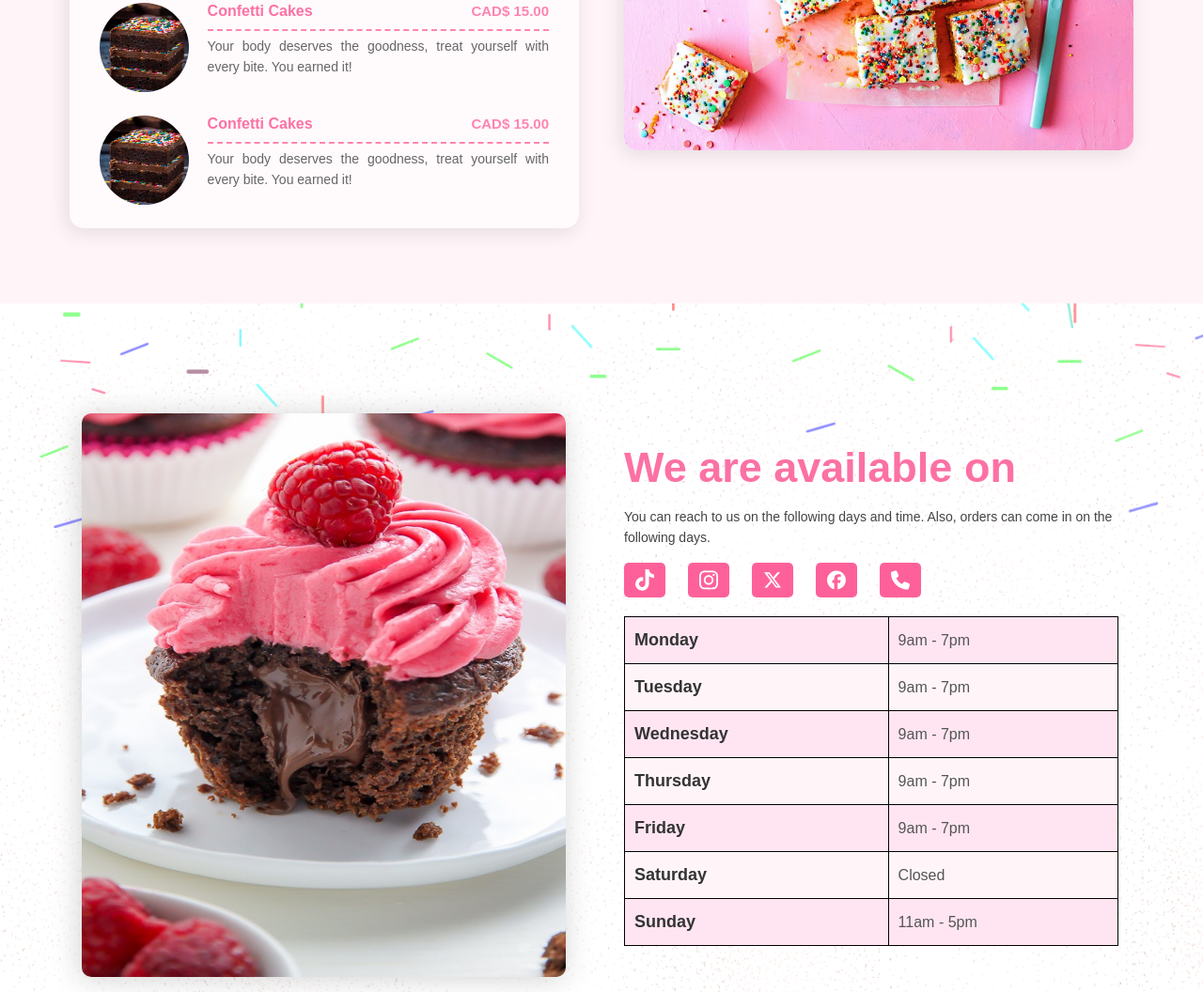
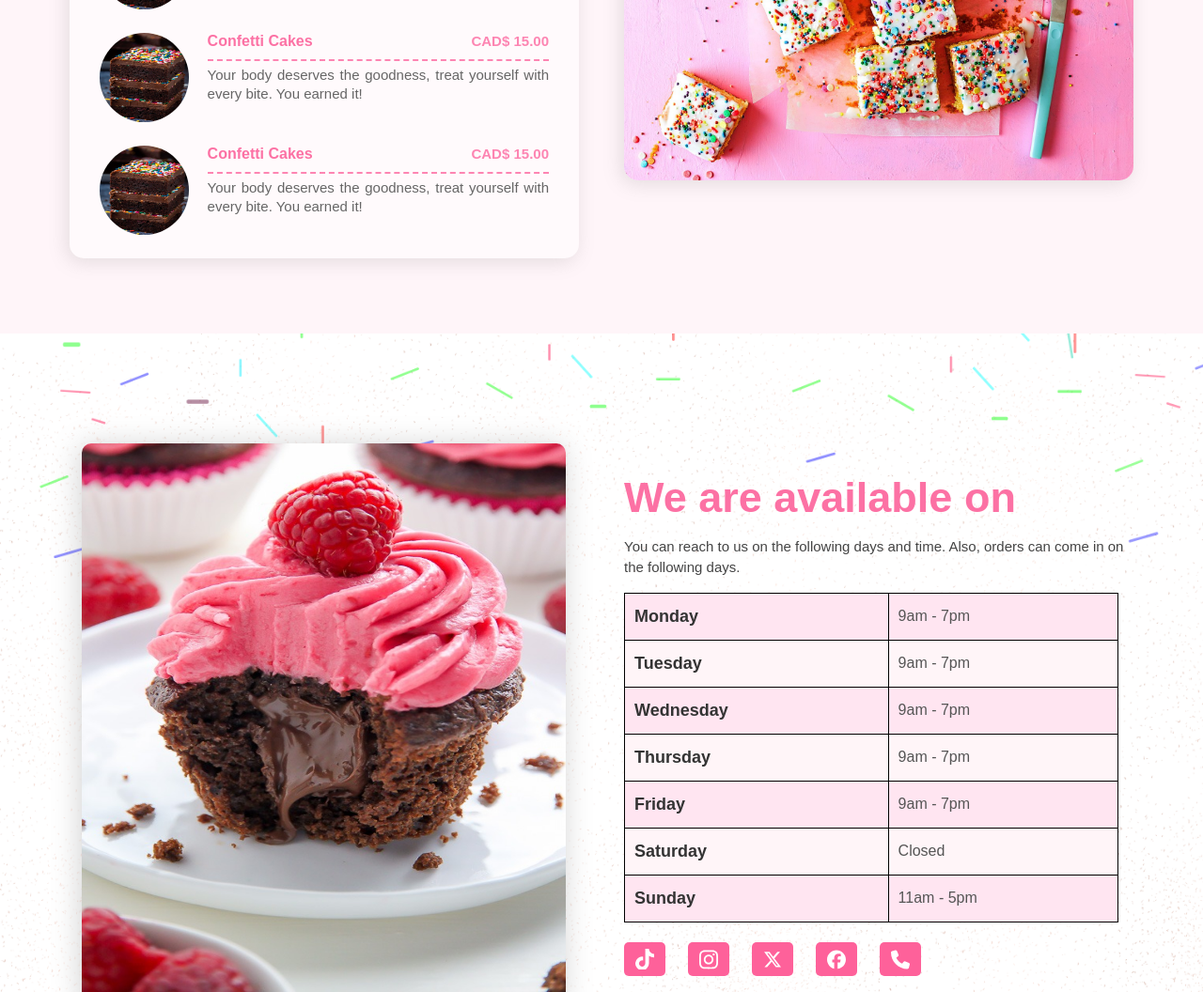
Before and after one commit to Oj-Michael/htur-venture, a plain HTML site: page index.html in a window 1280 px wide. Shown: the part 2401-3457 px from the top of the page at 94% size. Drawn offline with Linux system fonts and the light colour scheme.

Commit message:
UX update

```diff
--- a/index.html
+++ b/index.html
@@ -198,15 +198,6 @@
               <p style="margin-bottom: 1rem;">
                 You can reach to us on the following days and time. Also, orders can come in on the following days.
               </p>
-              <div class="socials">
-                <svg xmlns="http://www.w3.org/2000/svg" viewBox="0 0 448 512"><!--!Font Awesome Free 6.7.2 by @fontawesome - https://fontawesome.com License - https://fontawesome.com/license/free Copyright 2025 Fonticons, Inc.--><path d="M448 209.9a210.1 210.1 0 0 1 -122.8-39.3V349.4A162.6 162.6 0 1 1 185 188.3V278.2a74.6 74.6 0 1 0 52.2 71.2V0l88 0a121.2 121.2 0 0 0 1.9 22.2h0A122.2 122.2 0 0 0 381 102.4a121.4 121.4 0 0 0 67 20.1z"/></svg>
-
-                <svg xmlns="http://www.w3.org/2000/svg" viewBox="0 0 448 512"><!--!Font Awesome Free 6.7.2 by @fontawesome - https://fontawesome.com License - https://fontawesome.com/license/free Copyright 2025 Fonticons, Inc.--><path d="M224.1 141c-63.6 0-114.9 51.3-114.9 114.9s51.3 114.9 114.9 114.9S339 319.5 339 255.9 287.7 141 224.1 141zm0 189.6c-41.1 0-74.7-33.5-74.7-74.7s33.5-74.7 74.7-74.7 74.7 33.5 74.7 74.7-33.6 74.7-74.7 74.7zm146.4-194.3c0 14.9-12 26.8-26.8 26.8-14.9 0-26.8-12-26.8-26.8s12-26.8 26.8-26.8 26.8 12 26.8 26.8zm76.1 27.2c-1.7-35.9-9.9-67.7-36.2-93.9-26.2-26.2-58-34.4-93.9-36.2-37-2.1-147.9-2.1-184.9 0-35.8 1.7-67.6 9.9-93.9 36.1s-34.4 58-36.2 93.9c-2.1 37-2.1 147.9 0 184.9 1.7 35.9 9.9 67.7 36.2 93.9s58 34.4 93.9 36.2c37 2.1 147.9 2.1 184.9 0 35.9-1.7 67.7-9.9 93.9-36.2 26.2-26.2 34.4-58 36.2-93.9 2.1-37 2.1-147.8 0-184.8zM398.8 388c-7.8 19.6-22.9 34.7-42.6 42.6-29.5 11.7-99.5 9-132.1 9s-102.7 2.6-132.1-9c-19.6-7.8-34.7-22.9-42.6-42.6-11.7-29.5-9-99.5-9-132.1s-2.6-102.7 9-132.1c7.8-19.6 22.9-34.7 42.6-42.6 29.5-11.7 99.5-9 132.1-9s102.7-2.6 132.1 9c19.6 7.8 34.7 22.9 42.6 42.6 11.7 29.5 9 99.5 9 132.1s2.7 102.7-9 132.1z"/></svg>
-                <svg xmlns="http://www.w3.org/2000/svg" viewBox="0 0 512 512"><!--!Font Awesome Free 6.7.2 by @fontawesome - https://fontawesome.com License - https://fontawesome.com/license/free Copyright 2025 Fonticons, Inc.--><path d="M389.2 48h70.6L305.6 224.2 487 464H345L233.7 318.6 106.5 464H35.8L200.7 275.5 26.8 48H172.4L272.9 180.9 389.2 48zM364.4 421.8h39.1L151.1 88h-42L364.4 421.8z"/></svg>
-
-                <svg xmlns="http://www.w3.org/2000/svg" viewBox="0 0 512 512"><!--!Font Awesome Free 6.7.2 by @fontawesome - https://fontawesome.com License - https://fontawesome.com/license/free Copyright 2025 Fonticons, Inc.--><path d="M512 256C512 114.6 397.4 0 256 0S0 114.6 0 256C0 376 82.7 476.8 194.2 504.5V334.2H141.4V256h52.8V222.3c0-87.1 39.4-127.5 125-127.5c16.2 0 44.2 3.2 55.7 6.4V172c-6-.6-16.5-1-29.6-1c-42 0-58.2 15.9-58.2 57.2V256h83.6l-14.4 78.2H287V510.1C413.8 494.8 512 386.9 512 256h0z"/></svg>
-                <svg xmlns="http://www.w3.org/2000/svg" viewBox="0 0 512 512"><!--!Font Awesome Free 6.7.2 by @fontawesome - https://fontawesome.com License - https://fontawesome.com/license/free Copyright 2025 Fonticons, Inc.--><path d="M164.9 24.6c-7.7-18.6-28-28.5-47.4-23.2l-88 24C12.1 30.2 0 46 0 64C0 311.4 200.6 512 448 512c18 0 33.8-12.1 38.6-29.5l24-88c5.3-19.4-4.6-39.7-23.2-47.4l-96-40c-16.3-6.8-35.2-2.1-46.3 11.6L304.7 368C234.3 334.7 177.3 277.7 144 207.3L193.3 167c13.7-11.2 18.4-30 11.6-46.3l-40-96z"/></svg>
-              </div>
               <table class="time-table">
                 <tr>
                   <th colspan="3">Monday</th>
@@ -237,6 +228,15 @@
                   <td>11am - 5pm</td>
                 </tr>
               </table>
+              <div class="socials">
+                <svg xmlns="http://www.w3.org/2000/svg" viewBox="0 0 448 512"><!--!Font Awesome Free 6.7.2 by @fontawesome - https://fontawesome.com License - https://fontawesome.com/license/free Copyright 2025 Fonticons, Inc.--><path d="M448 209.9a210.1 210.1 0 0 1 -122.8-39.3V349.4A162.6 162.6 0 1 1 185 188.3V278.2a74.6 74.6 0 1 0 52.2 71.2V0l88 0a121.2 121.2 0 0 0 1.9 22.2h0A122.2 122.2 0 0 0 381 102.4a121.4 121.4 0 0 0 67 20.1z"/></svg>
+
+                <svg xmlns="http://www.w3.org/2000/svg" viewBox="0 0 448 512"><!--!Font Awesome Free 6.7.2 by @fontawesome - https://fontawesome.com License - https://fontawesome.com/license/free Copyright 2025 Fonticons, Inc.--><path d="M224.1 141c-63.6 0-114.9 51.3-114.9 114.9s51.3 114.9 114.9 114.9S339 319.5 339 255.9 287.7 141 224.1 141zm0 189.6c-41.1 0-74.7-33.5-74.7-74.7s33.5-74.7 74.7-74.7 74.7 33.5 74.7 74.7-33.6 74.7-74.7 74.7zm146.4-194.3c0 14.9-12 26.8-26.8 26.8-14.9 0-26.8-12-26.8-26.8s12-26.8 26.8-26.8 26.8 12 26.8 26.8zm76.1 27.2c-1.7-35.9-9.9-67.7-36.2-93.9-26.2-26.2-58-34.4-93.9-36.2-37-2.1-147.9-2.1-184.9 0-35.8 1.7-67.6 9.9-93.9 36.1s-34.4 58-36.2 93.9c-2.1 37-2.1 147.9 0 184.9 1.7 35.9 9.9 67.7 36.2 93.9s58 34.4 93.9 36.2c37 2.1 147.9 2.1 184.9 0 35.9-1.7 67.7-9.9 93.9-36.2 26.2-26.2 34.4-58 36.2-93.9 2.1-37 2.1-147.8 0-184.8zM398.8 388c-7.8 19.6-22.9 34.7-42.6 42.6-29.5 11.7-99.5 9-132.1 9s-102.7 2.6-132.1-9c-19.6-7.8-34.7-22.9-42.6-42.6-11.7-29.5-9-99.5-9-132.1s-2.6-102.7 9-132.1c7.8-19.6 22.9-34.7 42.6-42.6 29.5-11.7 99.5-9 132.1-9s102.7-2.6 132.1 9c19.6 7.8 34.7 22.9 42.6 42.6 11.7 29.5 9 99.5 9 132.1s2.7 102.7-9 132.1z"/></svg>
+                <svg xmlns="http://www.w3.org/2000/svg" viewBox="0 0 512 512"><!--!Font Awesome Free 6.7.2 by @fontawesome - https://fontawesome.com License - https://fontawesome.com/license/free Copyright 2025 Fonticons, Inc.--><path d="M389.2 48h70.6L305.6 224.2 487 464H345L233.7 318.6 106.5 464H35.8L200.7 275.5 26.8 48H172.4L272.9 180.9 389.2 48zM364.4 421.8h39.1L151.1 88h-42L364.4 421.8z"/></svg>
+
+                <svg xmlns="http://www.w3.org/2000/svg" viewBox="0 0 512 512"><!--!Font Awesome Free 6.7.2 by @fontawesome - https://fontawesome.com License - https://fontawesome.com/license/free Copyright 2025 Fonticons, Inc.--><path d="M512 256C512 114.6 397.4 0 256 0S0 114.6 0 256C0 376 82.7 476.8 194.2 504.5V334.2H141.4V256h52.8V222.3c0-87.1 39.4-127.5 125-127.5c16.2 0 44.2 3.2 55.7 6.4V172c-6-.6-16.5-1-29.6-1c-42 0-58.2 15.9-58.2 57.2V256h83.6l-14.4 78.2H287V510.1C413.8 494.8 512 386.9 512 256h0z"/></svg>
+                <svg xmlns="http://www.w3.org/2000/svg" viewBox="0 0 512 512"><!--!Font Awesome Free 6.7.2 by @fontawesome - https://fontawesome.com License - https://fontawesome.com/license/free Copyright 2025 Fonticons, Inc.--><path d="M164.9 24.6c-7.7-18.6-28-28.5-47.4-23.2l-88 24C12.1 30.2 0 46 0 64C0 311.4 200.6 512 448 512c18 0 33.8-12.1 38.6-29.5l24-88c5.3-19.4-4.6-39.7-23.2-47.4l-96-40c-16.3-6.8-35.2-2.1-46.3 11.6L304.7 368C234.3 334.7 177.3 277.7 144 207.3L193.3 167c13.7-11.2 18.4-30 11.6-46.3l-40-96z"/></svg>
+              </div>
             </div>
           </div>
 
--- a/styles.css
+++ b/styles.css
@@ -180,7 +180,7 @@ nav{
   color: #fc71a4;
 }
 .about .row .a-text p {
-  font-size: 14px;
+  font-size: 15px;
   line-height: 22px;
   margin-bottom: 3rem;
   color: #444;
@@ -241,7 +241,7 @@ nav{
   text-align: center;
   color: #fd85b2;
   margin-bottom: -2rem;
-  margin-top: 4rem;
+  margin-top: 6rem;
 }
 .price-list-container {
   padding: 1.6rem 2rem;
@@ -273,8 +273,8 @@ nav{
   align-items: center;
 }
 .price-list-desc p {
-  font-size: 14px;
-  line-height: 22px;
+  font-size: 15px;
+  line-height: 20px;
   color: #666;
   width: fit-content;
   text-align: justify;
@@ -326,7 +326,7 @@ tr:nth-child(even){
 .socials{
     display: flex;
     gap: 1.5rem;
-    margin-bottom: 1.3rem;
+    margin-top: 1.3rem;
 }
 .socials svg{
     padding: 7px 12px;
@@ -349,8 +349,8 @@ tr:nth-child(even){
     gap: 20px;
   }
   .hero-text .h-text h1{
-    font-size: 35px;
-    line-height: 45px;
+    font-size: 35px !important;
+    line-height: 45px !important;
     margin-bottom: 1.5rem;
   }
   .sect-title{
```
